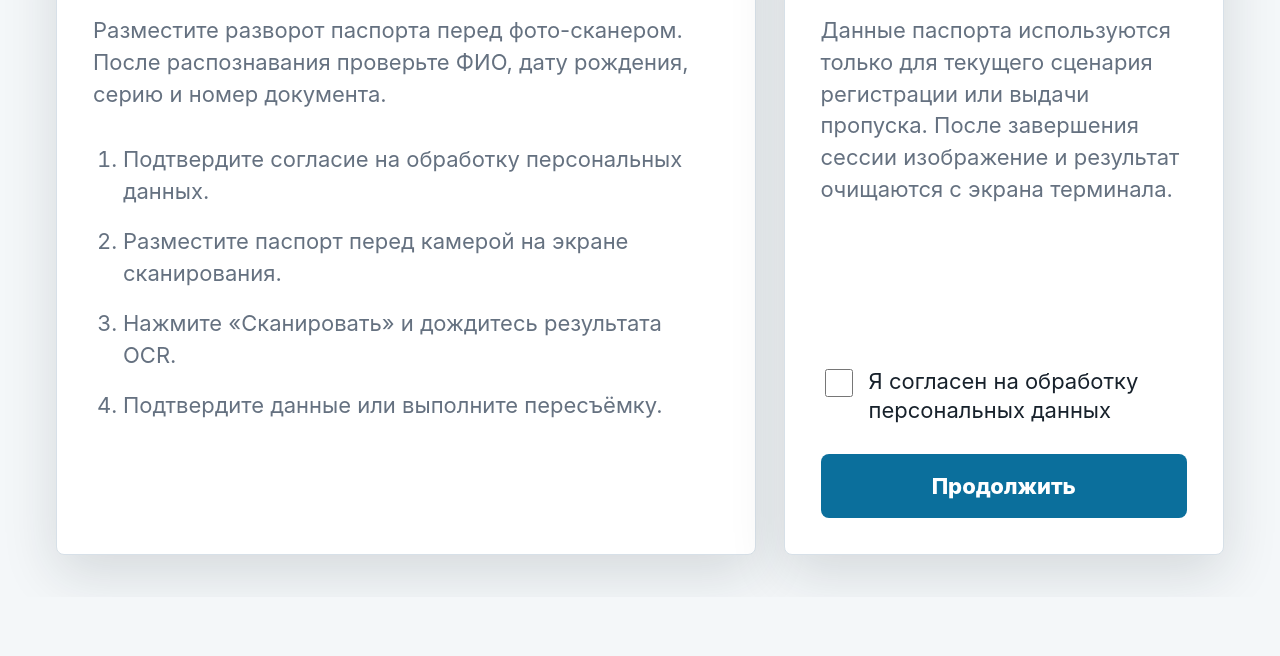
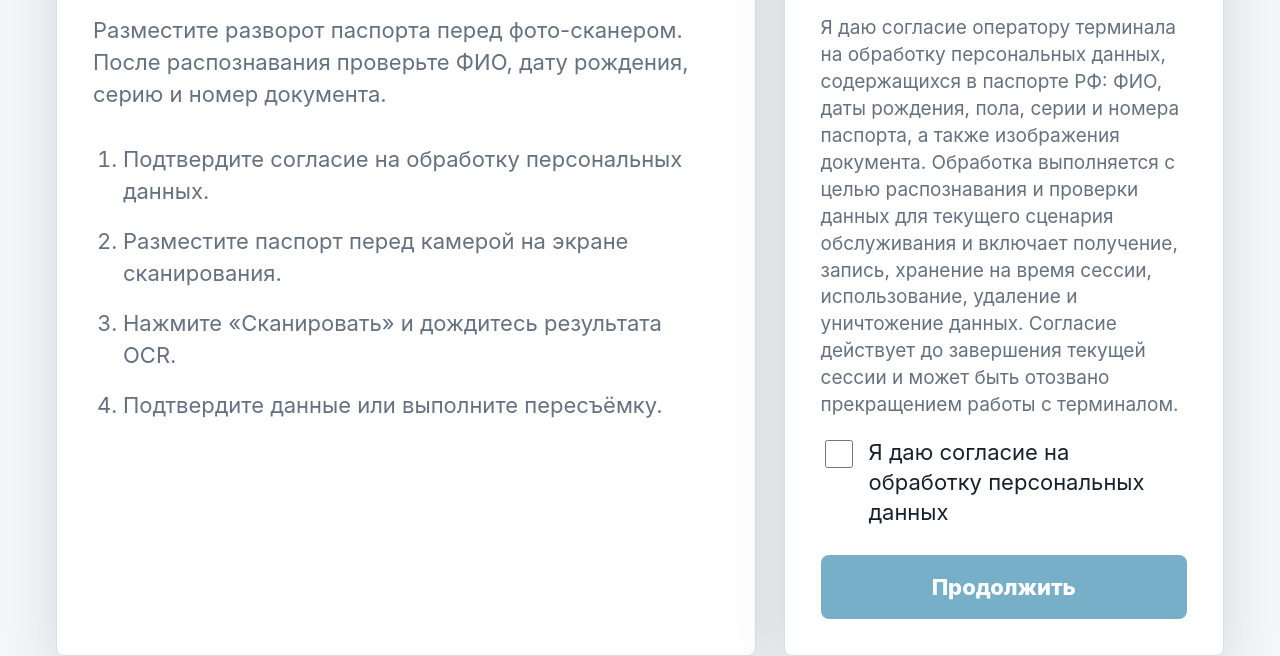
Before and after one commit to issmushi/ocr-terminal, an Electron app: page src/index.html in a window 1280 px wide. Shown: the part 203-859 px from the top of the page. Before the commit the page ends 800 px from the top, so only its background shows below. Drawn offline with Linux system fonts and the light colour scheme; no server answers.

Commit message:
Require consent before continuing

```diff
--- a/src/index.html
+++ b/src/index.html
@@ -33,18 +33,22 @@
 
           <div class="consent-panel">
             <h2>Согласие</h2>
-            <p>
-              Данные паспорта используются только для текущего сценария регистрации
-              или выдачи пропуска. После завершения сессии изображение и результат
-              очищаются с экрана терминала.
+            <p class="consent-text">
+              Я даю согласие оператору терминала на обработку персональных данных,
+              содержащихся в паспорте РФ: ФИО, даты рождения, пола, серии и номера
+              паспорта, а также изображения документа. Обработка выполняется с целью
+              распознавания и проверки данных для текущего сценария обслуживания и
+              включает получение, запись, хранение на время сессии, использование,
+              удаление и уничтожение данных. Согласие действует до завершения текущей
+              сессии и может быть отозвано прекращением работы с терминалом.
             </p>
 
             <label class="consent-check">
               <input id="consentInput" type="checkbox" />
-              <span>Я согласен на обработку персональных данных</span>
+              <span>Я даю согласие на обработку персональных данных</span>
             </label>
 
-            <button id="continueButton" class="primary-action" type="button">
+            <button id="continueButton" class="primary-action" type="button" disabled>
               Продолжить
             </button>
           </div>
--- a/src/renderer.js
+++ b/src/renderer.js
@@ -427,6 +427,7 @@
   }
 
   function syncConsentState() {
+    continueButton.disabled = !consentInput.checked;
     continueButton.setAttribute(
       "aria-label",
       consentInput.checked ? "Продолжить" : "Принять согласие и продолжить"
@@ -436,7 +437,9 @@
   consentInput.addEventListener("change", syncConsentState);
 
   continueButton.addEventListener("click", async () => {
-    consentInput.checked = true;
+    if (!consentInput.checked) {
+      return;
+    }
     syncConsentState();
     showScreen("scan");
     try {
--- a/src/styles.css
+++ b/src/styles.css
@@ -161,6 +161,11 @@ li {
 .consent-panel {
   display: flex;
   flex-direction: column;
+}
+
+.consent-text {
+  font-size: 19px;
+  line-height: 1.42;
 }
 
 .consent-check {
```
